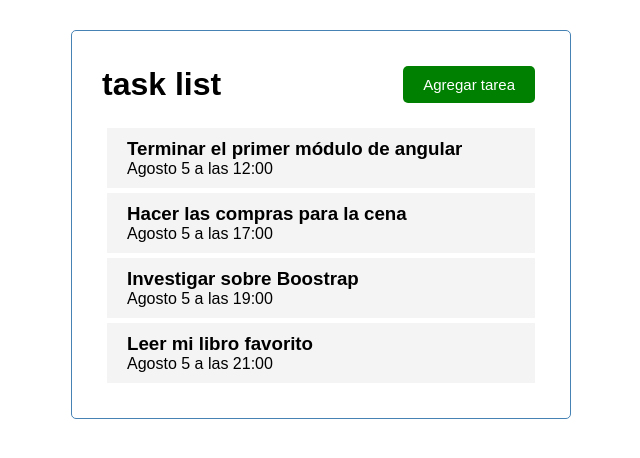
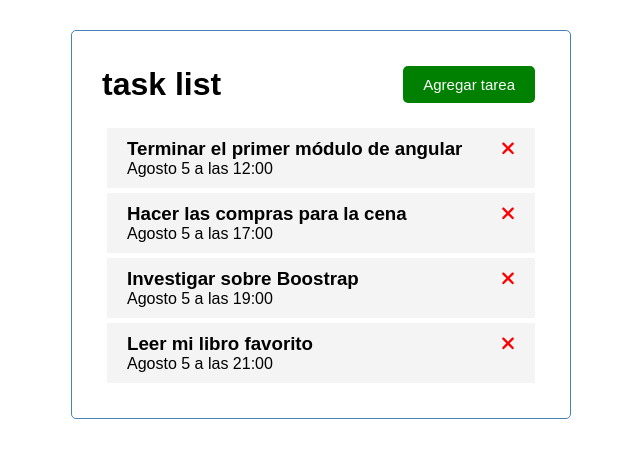
Before and after one commit to rubenpena64/task-list2, an Angular app: page / in a window 1280 px wide. Shown: the top 458 px of the page, without its empty margins (319-959 px from the left). Built offline with nearby package versions, Linux system fonts and the light colour scheme.

Commit message:
componente lista de items 49:51

```diff
--- a/package.json
+++ b/package.json
@@ -18,6 +18,9 @@
     "@angular/platform-browser": "^14.1.0",
     "@angular/platform-browser-dynamic": "^14.1.0",
     "@angular/router": "^14.1.0",
+    "@fortawesome/angular-fontawesome": "^0.11.1",
+    "@fortawesome/fontawesome-svg-core": "^6.1.1",
+    "@fortawesome/free-solid-svg-icons": "^6.1.1",
     "rxjs": "~7.5.0",
     "tslib": "^2.3.0",
     "zone.js": "~0.11.4"
--- a/src/app/app.module.ts
+++ b/src/app/app.module.ts
@@ -6,6 +6,7 @@ import { HeaderComponent } from './components/header/header.component';
 import { ButtonComponent } from './components/button/button.component';
 import { TasksComponent } from './components/tasks/tasks.component';
 import { TasksItemComponent } from './components/tasks-item/tasks-item.component';
+import { FontAwesomeModule } from '@fortawesome/angular-fontawesome';
 
 @NgModule({
   declarations: [
@@ -16,7 +17,8 @@ import { TasksItemComponent } from './components/tasks-item/tasks-item.component
     TasksItemComponent
   ],
   imports: [
-    BrowserModule
+    BrowserModule,
+    FontAwesomeModule
   ],
   providers: [],
   bootstrap: [AppComponent]
--- a/src/app/components/tasks-item/tasks-item.component.html
+++ b/src/app/components/tasks-item/tasks-item.component.html
@@ -1,5 +1,8 @@
 <div class="taskcss">
-    <h3> {{tareaEnItem.text}}  </h3>
+    <h3>
+         {{tareaEnItem.text}}
+         <fa-icon class="icono" [icon]="icoCruz" ></fa-icon>
+    </h3>
     <P>{{tareaEnItem.day}}</P>
 </div>
 
--- a/src/app/components/tasks-item/tasks-item.component.ts
+++ b/src/app/components/tasks-item/tasks-item.component.ts
@@ -1,6 +1,8 @@
 import { Component, Input, OnInit } from '@angular/core';
 import { TaskInterface } from 'src/iTask';
 import { tareasLista } from 'src/simuTask';
+import { faTimes } from '@fortawesome/free-solid-svg-icons';
+
 
 @Component({
   selector: 'app-tasks-item',
@@ -9,6 +11,8 @@ import { tareasLista } from 'src/simuTask';
 })
 export class TasksItemComponent implements OnInit {
   @Input() tareaEnItem: TaskInterface = tareasLista[0];
+  icoCruz = faTimes;
+
   constructor() { }
 
   ngOnInit(): void {
```
Also changed, not shown: 2 other files (tests, documents, lock files or other folders).
